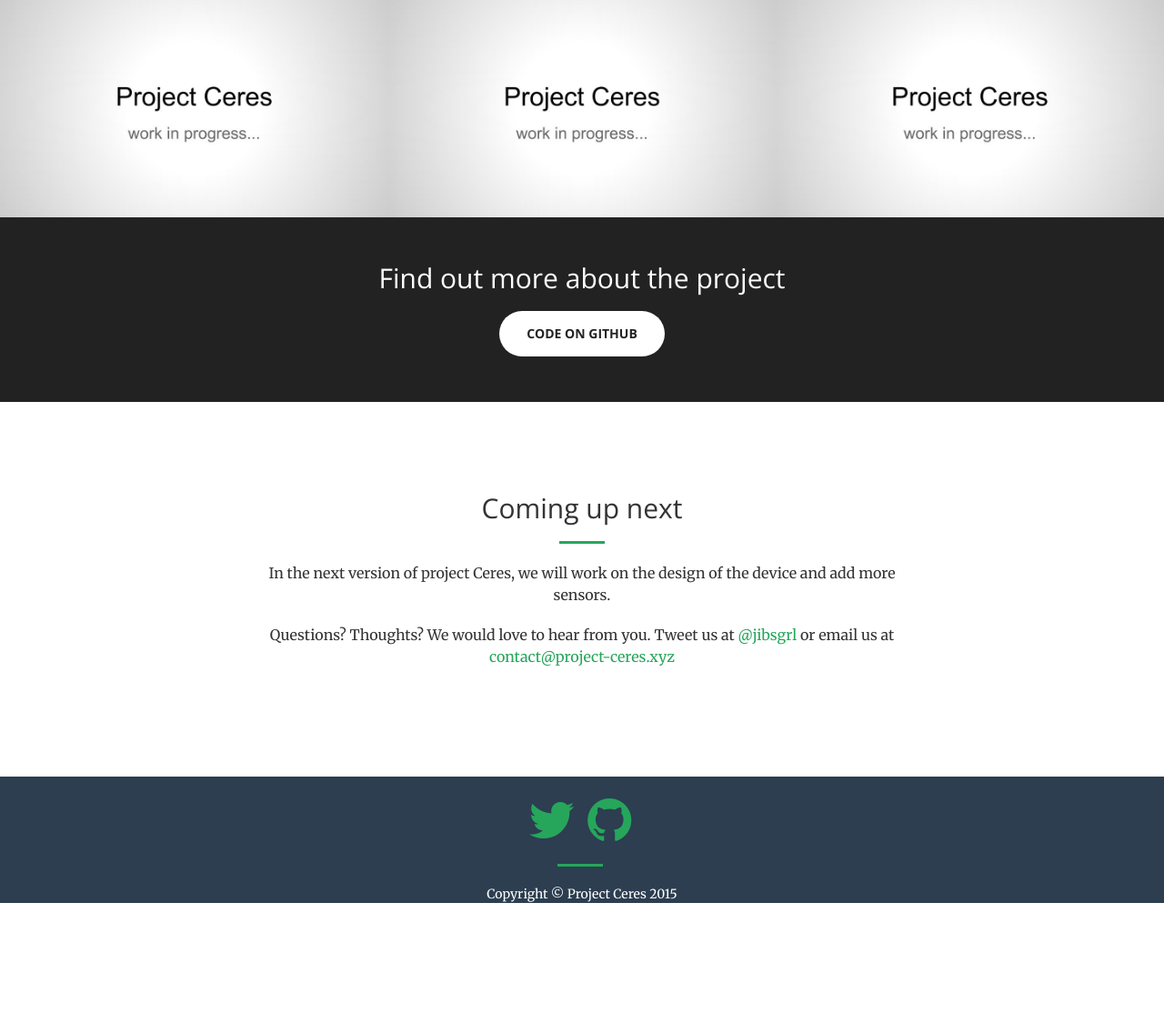
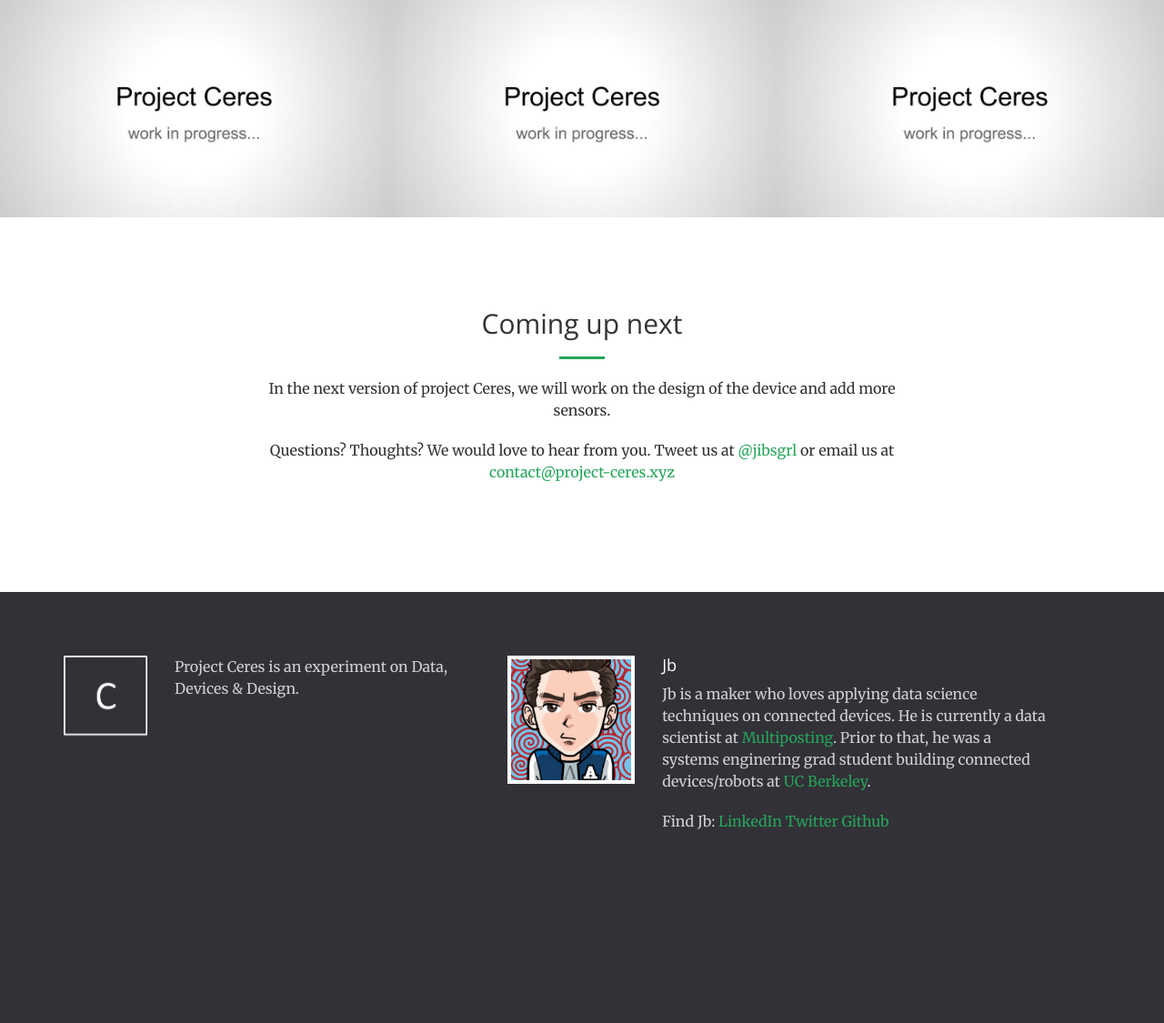
Before and after one commit to jbgariel/project-ceres, a Flask app: page / in a window 1280 px wide. Shown: the part 2623-3748 px from the top of the page at 91% size. Before the commit the page ends 3616 px from the top, so only its background shows below. Run offline with Flask 2, Linux system fonts and the light colour scheme; some libraries are stand-ins or nearby versions.

Commit message:
change website, add logos..

```diff
--- a/web_app/static/css/creative.css
+++ b/web_app/static/css/creative.css
@@ -261,6 +261,14 @@ header .header-content .header-content-inner p {
 
 .service-box p {
     margin-bottom: 0;
+}
+
+#footer {
+    background: #323137;
+    padding-top: 70px;
+    padding-bottom: 160px;
+    color: #d1d2d8;
+    width: 100%;
 }
 
 .portfolio-box {
@@ -555,3 +563,31 @@ body {
 	font-family: Helvetica;
 	font-weight: bold;
 }
+
+.team-bio {
+    margin-bottom: 30px;
+}
+
+.team-bio h3 {
+    margin-top: 0;
+    font-weight: normal;
+    font-size: 1.3em;
+    color: #fff;
+}
+
+.footer-portrait {
+    width: 100%;
+    border: 4px solid #fff;
+}
+
+#about-pc {
+    margin-bottom: 60px;
+}
+
+#footer-logo {
+    width: 100%;
+    background: url("/static/img/logo/cwhite.png") no-repeat top left;
+    background-size: contain;
+    display: block;
+    height: 120px;
+}
--- a/web_app/templates/index.html
+++ b/web_app/templates/index.html
@@ -10,7 +10,7 @@
 		<meta name="author" content="Jibsgrl">
 
 		<title>Project Ceres</title>
-    <!-- <link rel="shortcut icon" href="./static/img/logo.ico"> -->
+    <link rel="shortcut icon" href="./static/img/logo/cgreen.ico">
 
 		<!-- Bootstrap Core CSS -->
 		<link rel="stylesheet" href="./static/css/bootstrap.min.css" type="text/css">
@@ -44,7 +44,8 @@
 					<span class="icon-bar"></span>
 					<span class="icon-bar"></span>
 				</button>
-				<a class="navbar-brand page-scroll" href="#page-top">Project Ceres</a>
+				<a class="navbar-brand page-scroll" href="/" title="Project Ceres"><img style="max-width:40px; margin-top: -10px;" src="./static/img/logo/cgreen.png"> </a>
+        <a class="navbar-brand page-scroll" href="/" title="Project Ceres">Project Ceres</a>
 			</div>
 
 			<!-- Collect the nav links, forms, and other content for toggling -->
@@ -274,15 +275,6 @@
 		</div>
 		</section>
 
-		<aside class="bg-dark">
-		<div class="container text-center">
-			<div class="call-to-action">
-				<h2>Find out more about the project</h2>
-				<a href="https://github.com/jbgariel/project-ceres" class="btn btn-default btn-xl wow tada">Code on Github</a>
-			</div>
-		</div>
-		</aside>
-
 		<section id="contact">
 		<div class="container">
 			<div class="row">
@@ -296,29 +288,40 @@
 		</div>
 		</section>
 
-		<footer class="bg-grey">
-		<div class="container text-center">
-			<div class="row">
-				<ul class="list-inline social-buttons">
-					<br>
-					<li><a href="https://twitter.com/jibsgrl" target="_blank"><i class="fa fa-twitter fa-4x"></i></a>
-					</li>
-					<li><a href="https://github.com/jbgariel" target="_blank"><i class="fa fa-github fa-4x"></i></a>
-					</li>
-					<hr>
-				</ul>
-			</div>
-			<div class="row">
-				<span class="copyright">Copyright &copy; Project Ceres 2015</span>
-				<br>
-			</div>
-		</div>
-		</footer>
+    <div id="footer" class="tracking-section">
+      <div class="container">
+        <div class="row">
+          <div id="about-r2d3" class="col-xs-12 col-sm-5">
+            <div class="row">
+              <div class="col-xs-3">
+                <a id="footer-logo" class="hide-text" href="/"></a>
+              </div>
+              <div class="col-xs-9">
+                <p>Project Ceres is an experiment on Data, Devices & Design.</p>
+              </div>
+            </div>
+          </div>
+          <div class="col-xs-12 col-sm-7">
+            <div class="row team-bio">
+              <div class="col-xs-3">
+                <img class="footer-portrait" src="./static/img/team/avatar.png">
+              </div>
+              <div class="col-xs-8">
+                <h3>Jb</h3>
+                <p>Jb is a maker who loves applying data science techniques on connected devices. He is currently a data scientist at <a href="http://multiposting.fr/en/#">Multiposting</a>. Prior to that, he was a systems enginering grad student building connected devices/robots at <a href="http://systems.berkeley.edu/">UC Berkeley</a>.</p>
+
+                <p>Find Jb: <a href="https://www.linkedin.com/pub/jean-baptiste-gariel/19/a55/8b4" target="_blank">LinkedIn</a> <a href="https://twitter.com/jibsgrl" target="_blank">Twitter</a> <a href="https://github.com/jbgariel" target="_blank">Github</a></p>
+              </div>
+            </div>
+          </div>
+        </div>
+      </div>
+    </div>
 
 		<!-- Portfolio Modals -->
 		<!-- Use the modals below to showcase details about your portfolio projects! -->
 
-		<!-- Portfolio Modal 1 -->
+<!-- Portfolio Modal 1 -->
 		<div class="portfolio-modal modal fade" id="portfolioModal1" tabindex="-1" role="dialog" aria-hidden="true">
 			<div class="modal-content">
 				<div class="close-modal" data-dismiss="modal">
```
Also changed, not shown: web_app/static/img/logo/cgreen.ico (added), web_app/static/img/logo/cgreen.png (added), web_app/static/img/logo/cwhite.png (added), web_app/static/img/team/avatar.png (added).
